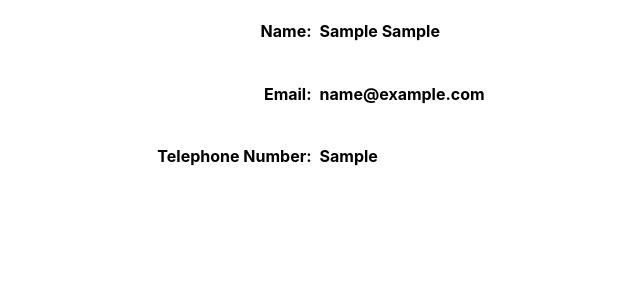
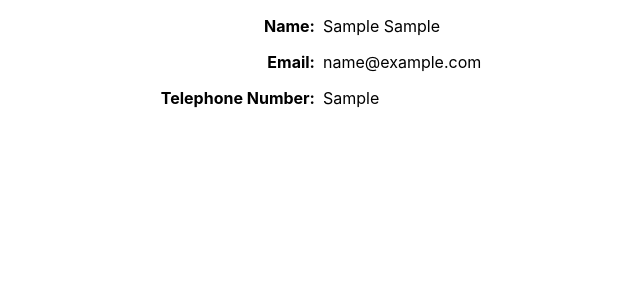
Before and after one commit to EmbryonicDev/cv-application, a React (Create React App) app: page / in a window 1280 px wide. Both pictures are taken after typing "Sample", "Sample", "name@example.com", "Sample" into the empty fields and a click on the button "Submit". Shown: the top 300 px of the page, without its empty margins (319-959 px from the left). Built offline with nearby package versions, Linux system fonts and the light colour scheme; the HTML template or start-up script is replaced by a standard one.

Commit message:
Add basic styling to user details

```diff
--- a/src/Components/PersonalPage.js
+++ b/src/Components/PersonalPage.js
@@ -4,11 +4,11 @@ export default function PersonalPage(props) {
   return (
     <div id="personalPage">
       <h4 className="cvHeading">Name: </h4>
-      <h4>{` ${firstName} ${lastName}`}</h4>
+      <h4 className="userDetails" id='name'>{` ${firstName} ${lastName}`}</h4>
       <h4 className="cvHeading">Email: </h4>
-      <h4 id="email">{email}</h4>
+      <h4 className="userDetails" id="email">{email}</h4>
       <h4 className="cvHeading">Telephone Number: </h4>
-      <h4 id="tel"> {tel}</h4>
+      <h4 className="userDetails" id="tel"> {tel}</h4>
     </div>
   )
 }
--- a/src/index.css
+++ b/src/index.css
@@ -41,5 +41,14 @@ code {
 
 .cvHeading {
   justify-self: end;
-  margin-right: 8px;
 }
+
+.cvHeading,
+.userDetails {
+  margin: 16px 0 0 0;
+}
+
+.userDetails {
+  font-weight: normal;
+  margin-left: 8px;
+}
```
